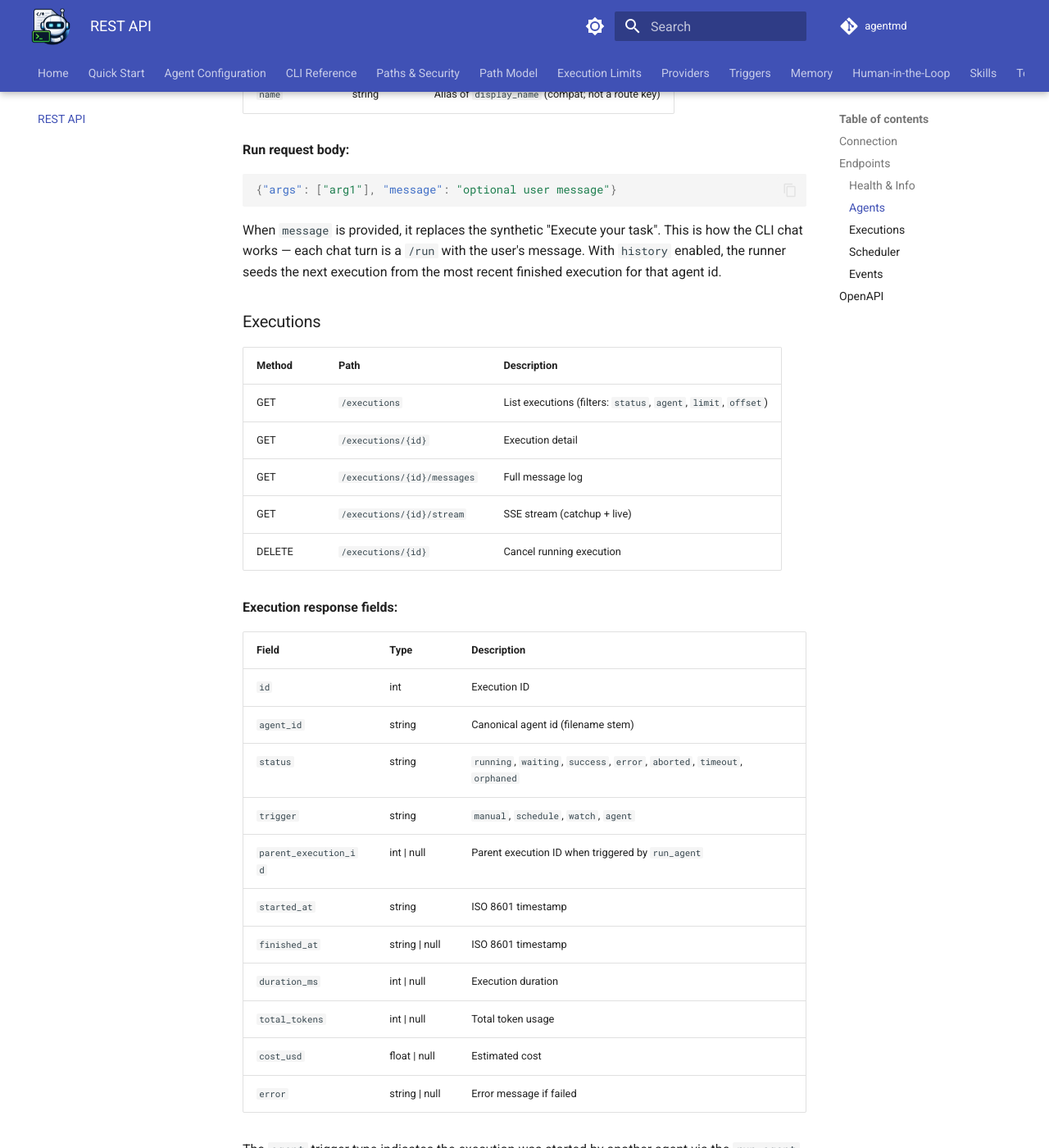
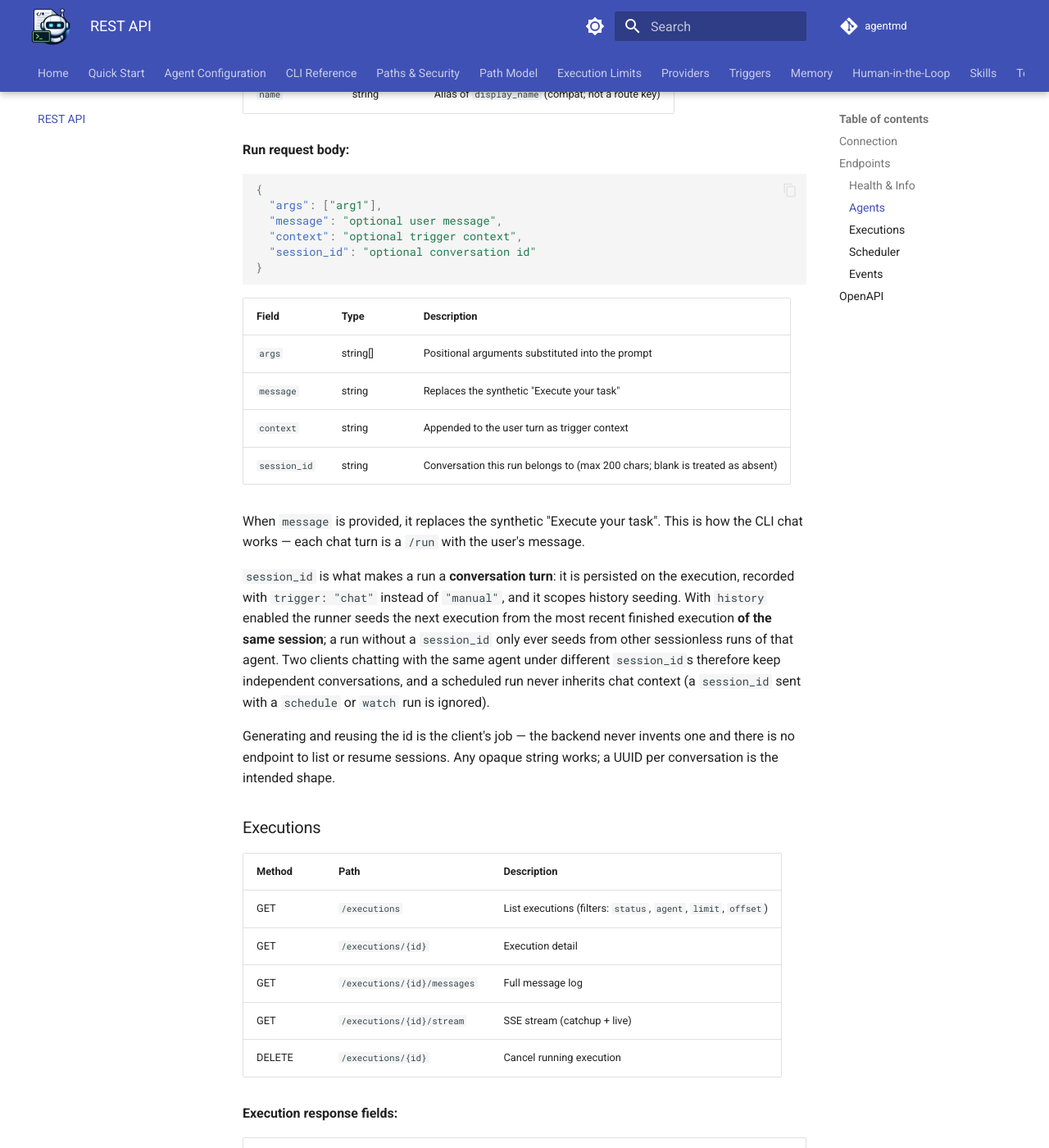
Before and after one commit to z-fab/agentmd, an MkDocs documentation site: the page built from docs/api.md, in a window 1280 px wide and 1400 px high, scrolled down 1437 px. Shown: the whole window at 82% size. Built offline with MkDocs 1.6.1 and Material for MkDocs 9.7.7, drawn with Linux system fonts in a browser that asks for light colours; comment, search, counter and statistics services are not loaded; the version menu is left out; some of the changed text lies outside the part shown.

Commit message:
docs(session): document session_id and conversation-scoped seeding

````diff
--- a/docs/api.md
+++ b/docs/api.md
@@ -47,10 +47,35 @@ Path segments with spaces must be URL-encoded (e.g. `/agents/Daily%20Processor`)
 
 **Run request body:**
 ```json
-{"args": ["arg1"], "message": "optional user message"}
+{
+  "args": ["arg1"],
+  "message": "optional user message",
+  "context": "optional trigger context",
+  "session_id": "optional conversation id"
+}
 ```
 
-When `message` is provided, it replaces the synthetic "Execute your task". This is how the CLI chat works — each chat turn is a `/run` with the user's message. With `history` enabled, the runner seeds the next execution from the most recent finished execution for that agent id.
+| Field | Type | Description |
+|-------|------|-------------|
+| `args` | string[] | Positional arguments substituted into the prompt |
+| `message` | string | Replaces the synthetic "Execute your task" |
+| `context` | string | Appended to the user turn as trigger context |
+| `session_id` | string | Conversation this run belongs to (max 200 chars; blank is treated as absent) |
+
+When `message` is provided, it replaces the synthetic "Execute your task". This is how the CLI chat works — each chat turn is a `/run` with the user's message.
+
+`session_id` is what makes a run a **conversation turn**: it is persisted on the
+execution, recorded with `trigger: "chat"` instead of `"manual"`, and it scopes
+history seeding. With `history` enabled the runner seeds the next execution from
+the most recent finished execution **of the same session**; a run without a
+`session_id` only ever seeds from other sessionless runs of that agent. Two
+clients chatting with the same agent under different `session_id`s therefore keep
+independent conversations, and a scheduled run never inherits chat context (a
+`session_id` sent with a `schedule` or `watch` run is ignored).
+
+Generating and reusing the id is the client's job — the backend never invents one
+and there is no endpoint to list or resume sessions. Any opaque string works; a
+UUID per conversation is the intended shape.
 
 ### Executions
 
@@ -69,8 +94,9 @@ When `message` is provided, it replaces the synthetic "Execute your task". This
 | `id` | int | Execution ID |
 | `agent_id` | string | Canonical agent id (filename stem) |
 | `status` | string | `running`, `waiting`, `success`, `error`, `aborted`, `timeout`, `orphaned` |
-| `trigger` | string | `manual`, `schedule`, `watch`, `agent` |
+| `trigger` | string | `manual`, `chat`, `schedule`, `watch`, `agent` |
 | `parent_execution_id` | int \| null | Parent execution ID when triggered by `run_agent` |
+| `session_id` | string \| null | Conversation the execution belongs to (`null` outside a chat) |
 | `started_at` | string | ISO 8601 timestamp |
 | `finished_at` | string \| null | ISO 8601 timestamp |
 | `duration_ms` | int \| null | Execution duration |
````
Also changed, not shown: CHANGELOG.md (+11 -0 lines), docs/memory.md (+2 -1 lines).
